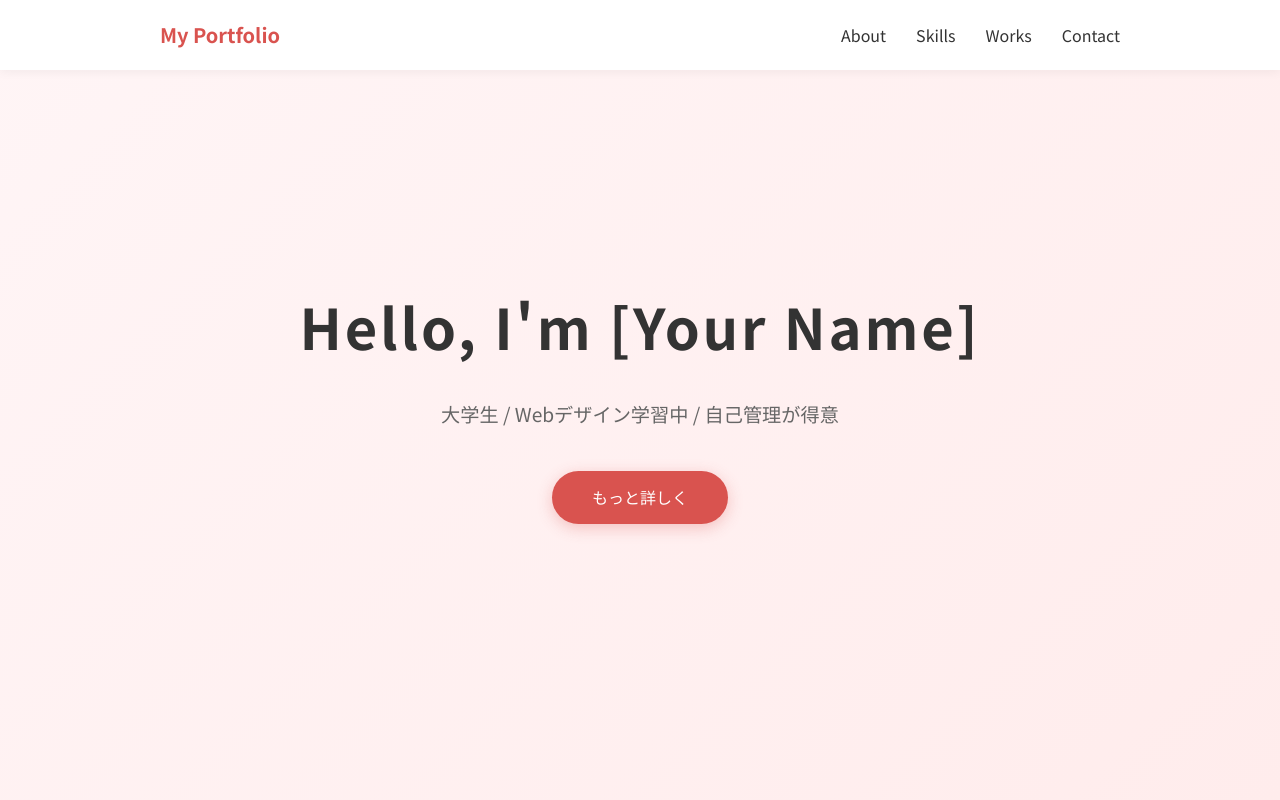
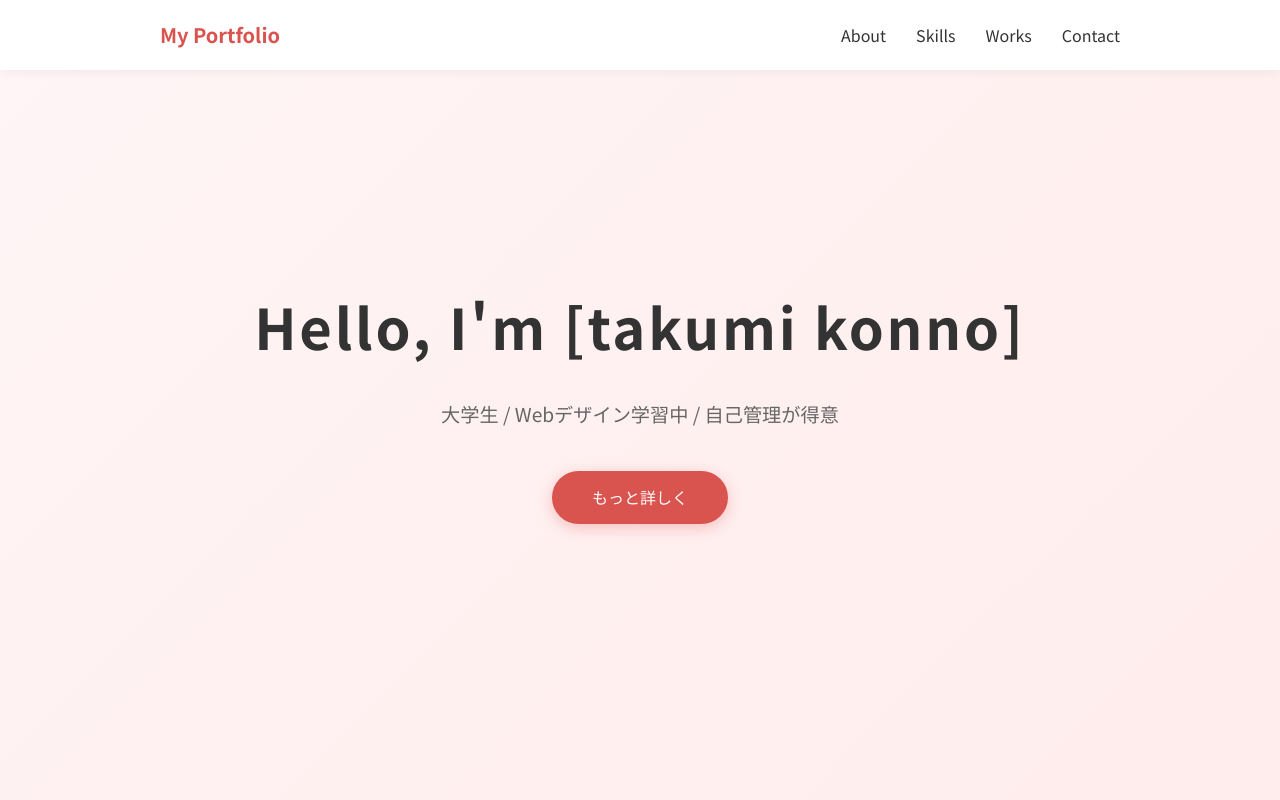
Before and after one commit to csta25038-lgtm/portfolio, a plain HTML site: page index.html in a window 1280 px wide. Shown: the top 800 px of the page. Drawn offline with Linux system fonts and the light colour scheme.

Commit message:
Update index.html

```diff
--- a/index.html
+++ b/index.html
@@ -346,7 +346,7 @@
 
     <section class="hero">
         <div class="container">
-            <h1>Hello, I'm [Your Name]</h1>
+            <h1>Hello, I'm [takumi konno]</h1>
             <p>大学生 / Webデザイン学習中 / 自己管理が得意</p>
             <a href="#about" class="btn">もっと詳しく</a>
         </div>
```
